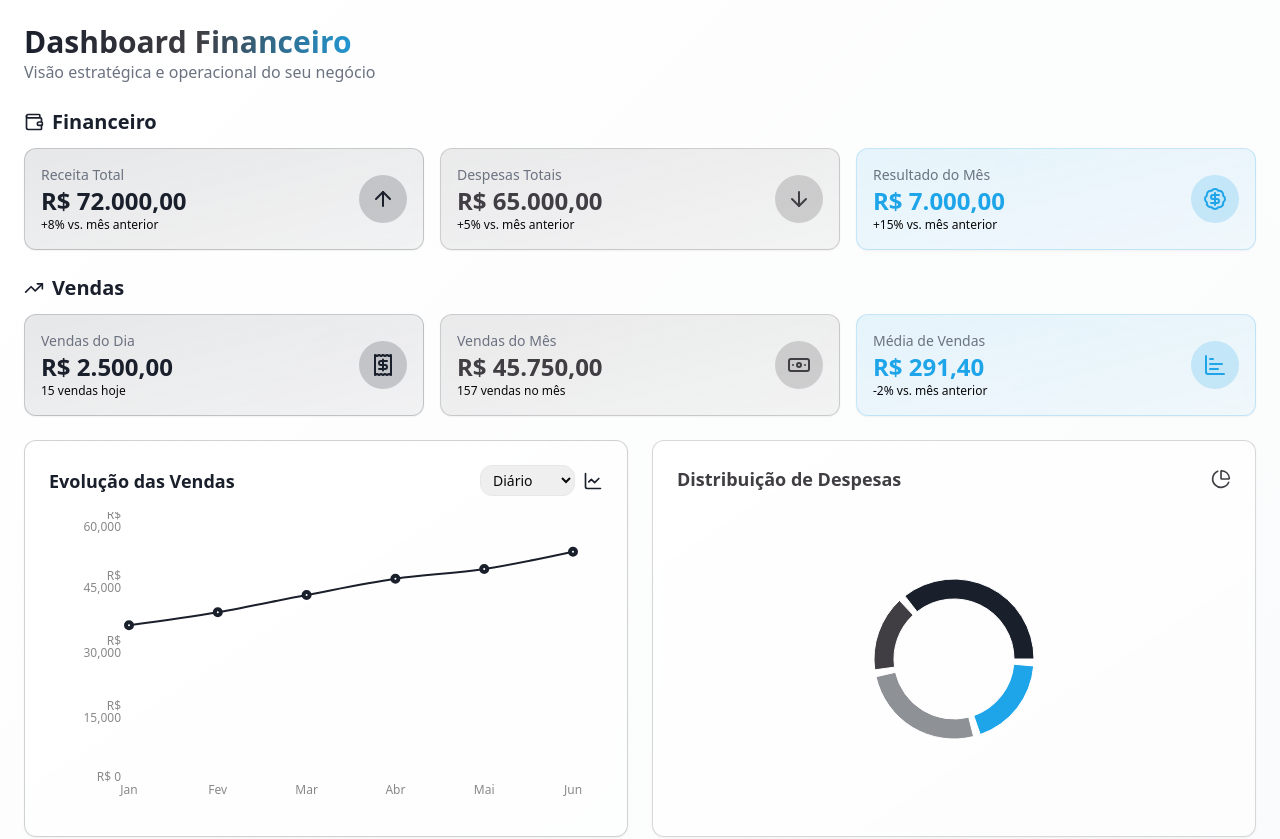
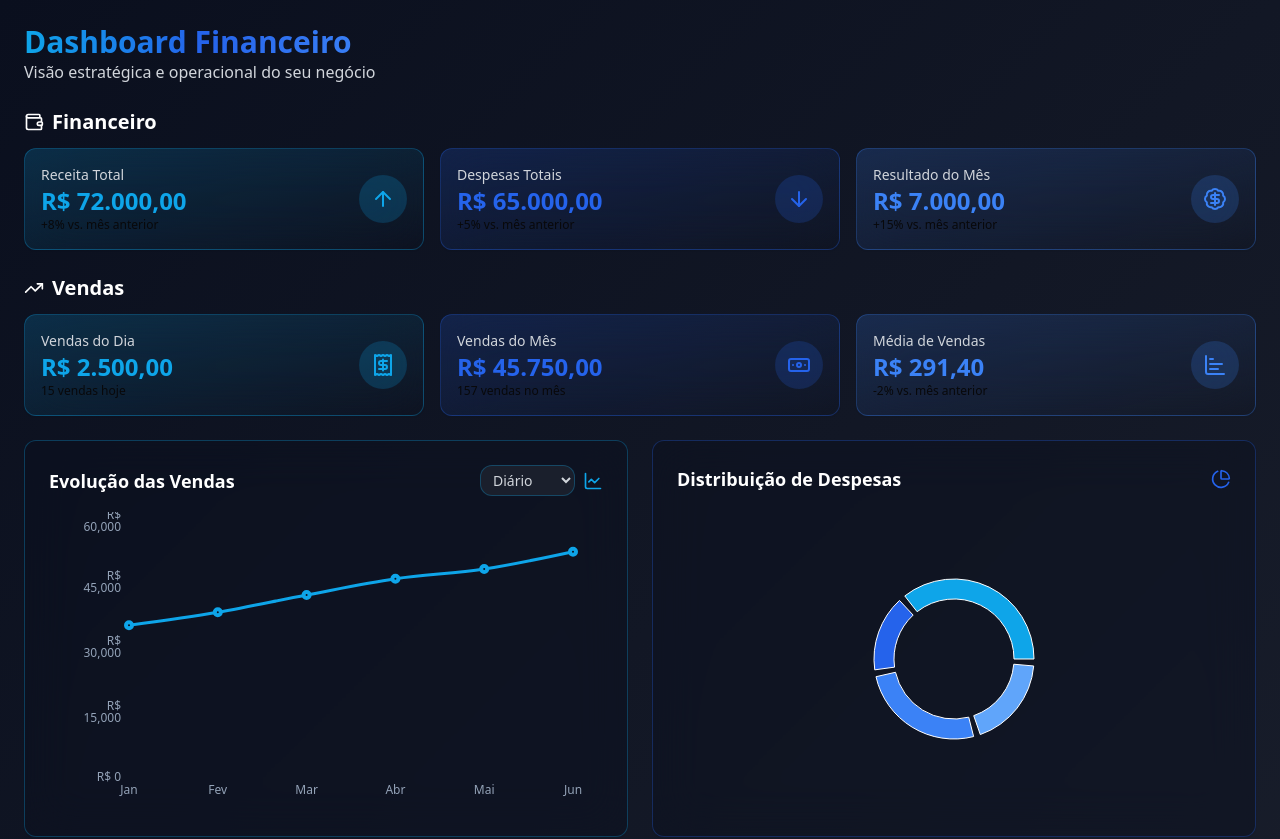
Before and after one commit to RaulPolitowski/dashboard-german-mobile, a React (Vite) app: page / in a window 1280 px wide. Shown: the top 839 px of the page. Built offline with nearby package versions, Linux system fonts and the light colour scheme.

Commit message:
Update dashboard color scheme
Enhanced the color palette of the dashboard to incorporate more vibrant and futuristic colors for a visually appealing design.

```diff
--- a/src/components/Dashboard.tsx
+++ b/src/components/Dashboard.tsx
@@ -11,55 +11,55 @@ const Dashboard = () => {
       {/* Header */}
       <div className="flex flex-col md:flex-row justify-between items-start md:items-center gap-4 md:gap-0">
         <div>
-          <h1 className="text-2xl md:text-3xl font-bold bg-gradient-to-r from-[#1A1F2C] via-[#403E43] to-[#1EA5E9] bg-clip-text text-transparent">
+          <h1 className="text-2xl md:text-3xl font-bold bg-gradient-to-r from-[#0EA5E9] via-[#2563EB] to-[#3B82F6] bg-clip-text text-transparent">
             Dashboard Financeiro
           </h1>
-          <p className="text-sm md:text-base text-gray-500">Visão estratégica e operacional do seu negócio</p>
+          <p className="text-sm md:text-base text-gray-300">Visão estratégica e operacional do seu negócio</p>
         </div>
       </div>
 
       {/* KPIs - Financeiro */}
       <div>
-        <h2 className="text-lg md:text-xl font-semibold mb-2 md:mb-3 text-[#1A1F2C] flex items-center gap-2">
+        <h2 className="text-lg md:text-xl font-semibold mb-2 md:mb-3 text-white flex items-center gap-2">
           <Wallet className="w-4 h-4 md:w-5 md:h-5" />
           Financeiro
         </h2>
         <div className="grid grid-cols-1 sm:grid-cols-2 lg:grid-cols-3 gap-3 md:gap-4">
-          <Card className="p-4 hover:shadow-lg transition-all cursor-pointer bg-gradient-to-br from-[#1A1F2C]/10 to-[#1A1F2C]/5 backdrop-blur-sm border border-[#1A1F2C]/20">
+          <Card className="p-4 hover:shadow-lg transition-all cursor-pointer bg-gradient-to-br from-[#0EA5E9]/20 to-transparent backdrop-blur-xl border border-[#0EA5E9]/30">
             <div className="flex items-center justify-between">
               <div>
-                <p className="text-sm text-gray-500">Receita Total</p>
-                <p className="text-2xl font-bold text-[#1A1F2C]">R$ 72.000,00</p>
+                <p className="text-sm text-gray-300">Receita Total</p>
+                <p className="text-2xl font-bold text-[#0EA5E9]">R$ 72.000,00</p>
                 <p className="text-xs text-success-DEFAULT">+8% vs. mês anterior</p>
               </div>
-              <div className="bg-[#1A1F2C]/20 p-3 rounded-full">
-                <ArrowUp className="w-6 h-6 text-[#1A1F2C]" />
+              <div className="bg-[#0EA5E9]/20 p-3 rounded-full">
+                <ArrowUp className="w-6 h-6 text-[#0EA5E9]" />
               </div>
             </div>
           </Card>
 
-          <Card className="p-4 hover:shadow-lg transition-all cursor-pointer bg-gradient-to-br from-[#403E43]/10 to-[#403E43]/5 backdrop-blur-sm border border-[#403E43]/20">
+          <Card className="p-4 hover:shadow-lg transition-all cursor-pointer bg-gradient-to-br from-[#2563EB]/20 to-transparent backdrop-blur-xl border border-[#2563EB]/30">
             <div className="flex items-center justify-between">
               <div>
-                <p className="text-sm text-gray-500">Despesas Totais</p>
-                <p className="text-2xl font-bold text-[#403E43]">R$ 65.000,00</p>
+                <p className="text-sm text-gray-300">Despesas Totais</p>
+                <p className="text-2xl font-bold text-[#2563EB]">R$ 65.000,00</p>
                 <p className="text-xs text-danger-DEFAULT">+5% vs. mês anterior</p>
               </div>
-              <div className="bg-[#403E43]/20 p-3 rounded-full">
-                <ArrowDown className="w-6 h-6 text-[#403E43]" />
+              <div className="bg-[#2563EB]/20 p-3 rounded-full">
+                <ArrowDown className="w-6 h-6 text-[#2563EB]" />
               </div>
             </div>
           </Card>
 
-          <Card className="p-4 hover:shadow-lg transition-all cursor-pointer bg-gradient-to-br from-[#1EA5E9]/10 to-[#1EA5E9]/5 backdrop-blur-sm border border-[#1EA5E9]/20">
+          <Card className="p-4 hover:shadow-lg transition-all cursor-pointer bg-gradient-to-br from-[#3B82F6]/20 to-transparent backdrop-blur-xl border border-[#3B82F6]/30">
             <div className="flex items-center justify-between">
               <div>
-                <p className="text-sm text-gray-500">Resultado do Mês</p>
-                <p className="text-2xl font-bold text-[#1EA5E9]">R$ 7.000,00</p>
+                <p className="text-sm text-gray-300">Resultado do Mês</p>
+                <p className="text-2xl font-bold text-[#3B82F6]">R$ 7.000,00</p>
                 <p className="text-xs text-success-DEFAULT">+15% vs. mês anterior</p>
               </div>
-              <div className="bg-[#1EA5E9]/20 p-3 rounded-full">
-                <BadgeDollarSign className="w-6 h-6 text-[#1EA5E9]" />
+              <div className="bg-[#3B82F6]/20 p-3 rounded-full">
+                <BadgeDollarSign className="w-6 h-6 text-[#3B82F6]" />
               </div>
             </div>
           </Card>
@@ -68,46 +68,46 @@ const Dashboard = () => {
 
       {/* KPIs - Vendas */}
       <div>
-        <h2 className="text-lg md:text-xl font-semibold mb-2 md:mb-3 text-[#1A1F2C] flex items-center gap-2">
+        <h2 className="text-lg md:text-xl font-semibold mb-2 md:mb-3 text-white flex items-center gap-2">
           <TrendingUp className="w-4 h-4 md:w-5 md:h-5" />
           Vendas
         </h2>
         <div className="grid grid-cols-1 sm:grid-cols-2 lg:grid-cols-3 gap-3 md:gap-4">
-          <Card className="p-4 hover:shadow-lg transition-all cursor-pointer bg-gradient-to-br from-[#1A1F2C]/10 to-[#1A1F2C]/5 backdrop-blur-sm border border-[#1A1F2C]/20">
+          <Card className="p-4 hover:shadow-lg transition-all cursor-pointer bg-gradient-to-br from-[#0EA5E9]/20 to-transparent backdrop-blur-xl border border-[#0EA5E9]/30">
             <div className="flex items-center justify-between">
               <div>
-                <p className="text-sm text-gray-500">Vendas do Dia</p>
-                <p className="text-2xl font-bold text-[#1A1F2C]">R$ 2.500,00</p>
+                <p className="text-sm text-gray-300">Vendas do Dia</p>
+                <p className="text-2xl font-bold text-[#0EA5E9]">R$ 2.500,00</p>
                 <p className="text-xs text-success-DEFAULT">15 vendas hoje</p>
               </div>
-              <div className="bg-[#1A1F2C]/20 p-3 rounded-full">
-                <Receipt className="w-6 h-6 text-[#1A1F2C]" />
+              <div className="bg-[#0EA5E9]/20 p-3 rounded-full">
+                <Receipt className="w-6 h-6 text-[#0EA5E9]" />
               </div>
             </div>
           </Card>
 
-          <Card className="p-4 hover:shadow-lg transition-all cursor-pointer bg-gradient-to-br from-[#403E43]/10 to-[#403E43]/5 backdrop-blur-sm border border-[#403E43]/20">
+          <Card className="p-4 hover:shadow-lg transition-all cursor-pointer bg-gradient-to-br from-[#2563EB]/20 to-transparent backdrop-blur-xl border border-[#2563EB]/30">
             <div className="flex items-center justify-between">
               <div>
-                <p className="text-sm text-gray-500">Vendas do Mês</p>
-                <p className="text-2xl font-bold text-[#403E43]">R$ 45.750,00</p>
+                <p className="text-sm text-gray-300">Vendas do Mês</p>
+                <p className="text-2xl font-bold text-[#2563EB]">R$ 45.750,00</p>
                 <p className="text-xs text-success-DEFAULT">157 vendas no mês</p>
               </div>
-              <div className="bg-[#403E43]/20 p-3 rounded-full">
-                <Banknote className="w-6 h-6 text-[#403E43]" />
+              <div className="bg-[#2563EB]/20 p-3 rounded-full">
+                <Banknote className="w-6 h-6 text-[#2563EB]" />
               </div>
             </div>
           </Card>
 
-          <Card className="p-4 hover:shadow-lg transition-all cursor-pointer bg-gradient-to-br from-[#1EA5E9]/10 to-[#1EA5E9]/5 backdrop-blur-sm border border-[#1EA5E9]/20">
+          <Card className="p-4 hover:shadow-lg transition-all cursor-pointer bg-gradient-to-br from-[#3B82F6]/20 to-transparent backdrop-blur-xl border border-[#3B82F6]/30">
             <div className="flex items-center justify-between">
               <div>
-                <p className="text-sm text-gray-500">Média de Vendas</p>
-                <p className="text-2xl font-bold text-[#1EA5E9]">R$ 291,40</p>
+                <p className="text-sm text-gray-300">Média de Vendas</p>
+                <p className="text-2xl font-bold text-[#3B82F6]">R$ 291,40</p>
                 <p className="text-xs text-warning-DEFAULT">-2% vs. mês anterior</p>
               </div>
-              <div className="bg-[#1EA5E9]/20 p-3 rounded-full">
-                <ChartBar className="w-6 h-6 text-[#1EA5E9]" />
+              <div className="bg-[#3B82F6]/20 p-3 rounded-full">
+                <ChartBar className="w-6 h-6 text-[#3B82F6]" />
               </div>
             </div>
           </Card>
@@ -116,17 +116,17 @@ const Dashboard = () => {
 
       {/* Charts Section */}
       <div className="grid grid-cols-1 lg:grid-cols-2 gap-4 md:gap-6">
-        <Card className="p-4 md:p-6 bg-gradient-to-br from-white/80 to-white/50 backdrop-blur-sm border border-[#1A1F2C]/20">
+        <Card className="p-4 md:p-6 bg-[#0A0F1E]/40 backdrop-blur-xl border border-[#0EA5E9]/30">
           <div className="flex flex-col md:flex-row items-start md:items-center justify-between mb-4 gap-2 md:gap-0">
-            <h3 className="text-base md:text-lg font-semibold text-[#1A1F2C]">Evolução das Vendas</h3>
+            <h3 className="text-base md:text-lg font-semibold text-white">Evolução das Vendas</h3>
             <div className="flex items-center gap-2 w-full md:w-auto">
-              <select className="w-full md:w-auto px-2 py-1 text-sm border border-gray-200 rounded-lg focus:outline-none focus:ring-2 focus:ring-[#1A1F2C]/20">
+              <select className="w-full md:w-auto px-2 py-1 text-sm bg-[#1A1F2C] border border-[#0EA5E9]/30 rounded-lg text-gray-300 focus:outline-none focus:ring-2 focus:ring-[#0EA5E9]/20">
                 <option value="day">Diário</option>
                 <option value="week">Semanal</option>
                 <option value="month">Mensal</option>
                 <option value="year">Anual</option>
               </select>
-              <ChartLine className="w-4 h-4 md:w-5 md:h-5 text-[#1A1F2C]" />
+              <ChartLine className="w-4 h-4 md:w-5 md:h-5 text-[#0EA5E9]" />
             </div>
           </div>
           <div className="h-[250px] md:h-[300px]">
@@ -134,26 +134,26 @@ const Dashboard = () => {
           </div>
         </Card>
 
-        <Card className="p-4 md:p-6 bg-gradient-to-br from-white/80 to-white/50 backdrop-blur-sm border border-[#403E43]/20">
+        <Card className="p-4 md:p-6 bg-[#0A0F1E]/40 backdrop-blur-xl border border-[#2563EB]/30">
           <div className="flex items-center justify-between mb-4">
-            <h3 className="text-base md:text-lg font-semibold text-[#403E43]">Distribuição de Despesas</h3>
-            <ChartPie className="w-4 h-4 md:w-5 md:h-5 text-[#403E43]" />
+            <h3 className="text-base md:text-lg font-semibold text-white">Distribuição de Despesas</h3>
+            <ChartPie className="w-4 h-4 md:w-5 md:h-5 text-[#2563EB]" />
           </div>
           <div className="h-[250px] md:h-[300px]">
             <ExpensesDistributionChart />
           </div>
         </Card>
 
-        <Card className="col-span-1 lg:col-span-2 p-4 md:p-6 bg-gradient-to-br from-white/80 to-white/50 backdrop-blur-sm border border-[#1A1F2C]/20">
+        <Card className="col-span-1 lg:col-span-2 p-4 md:p-6 bg-[#0A0F1E]/40 backdrop-blur-xl border border-[#3B82F6]/30">
           <div className="flex flex-col md:flex-row items-start md:items-center justify-between mb-4 gap-2 md:gap-0">
-            <h3 className="text-base md:text-lg font-semibold text-[#1A1F2C]">Fluxo de Caixa</h3>
+            <h3 className="text-base md:text-lg font-semibold text-white">Fluxo de Caixa</h3>
             <div className="flex items-center gap-2 w-full md:w-auto">
-              <select className="w-full md:w-auto px-2 py-1 text-sm border border-gray-200 rounded-lg focus:outline-none focus:ring-2 focus:ring-[#1A1F2C]/20">
+              <select className="w-full md:w-auto px-2 py-1 text-sm bg-[#1A1F2C] border border-[#3B82F6]/30 rounded-lg text-gray-300 focus:outline-none focus:ring-2 focus:ring-[#3B82F6]/20">
                 <option value="3">Últimos 3 meses</option>
                 <option value="6">Últimos 6 meses</option>
                 <option value="12">Último ano</option>
               </select>
-              <ChartBar className="w-4 h-4 md:w-5 md:h-5 text-[#1A1F2C]" />
+              <ChartBar className="w-4 h-4 md:w-5 md:h-5 text-[#3B82F6]" />
             </div>
           </div>
           <div className="h-[250px] md:h-[300px]">
--- a/src/pages/Index.tsx
+++ b/src/pages/Index.tsx
@@ -3,7 +3,7 @@ import Dashboard from "@/components/Dashboard";
 
 const Index = () => {
   return (
-    <div className="min-h-screen bg-gradient-to-br from-white to-gray-50">
+    <div className="min-h-screen bg-gradient-to-br from-[#0A0F1E] to-[#1A1F2C]">
       <Dashboard />
     </div>
   );
```
Also changed, not shown: src/components/charts/CashFlowChart.tsx (+9 -9 lines), src/components/charts/ExpensesDistributionChart.tsx (+4 -4 lines), src/components/charts/SalesEvolutionChart.tsx (+8 -8 lines).
